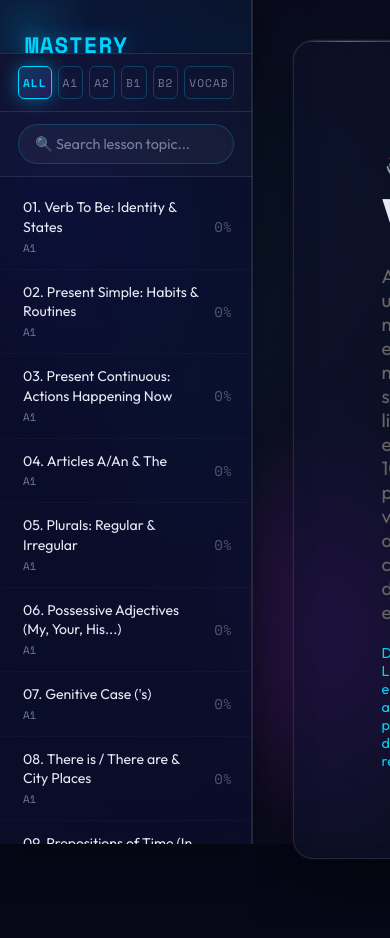
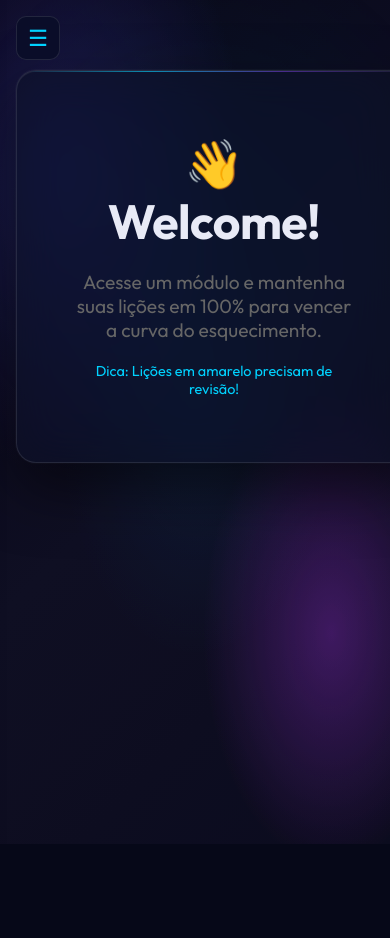
Before and after one commit to gtosti/mastery-english, a plain HTML site: page index.html in a window 390 px wide. Drawn offline with nearby package versions, Linux system fonts and the light colour scheme.

Commit message:
Add files via upload

```diff
--- a/core.js
+++ b/core.js
@@ -109,6 +109,13 @@ function loadLesson(index) {
     const p           = userProgress[index] || { score: 0, lastDate: null };
     const isCompleted = p.score >= 100;
     const isFading    = p.score > 0 && p.score < 100;
+
+    if (window.innerWidth <= 768) toggleSidebar();
+    if (window.innerWidth <= 768) {
+        const nav = document.querySelector('nav');
+    if (nav.classList.contains('open')) toggleSidebar();
+    }
+
 
     if (typeof activeRecognition !== 'undefined' && activeRecognition) stopRecognition(index);
 
@@ -335,3 +342,11 @@ function renderVocabLesson(index, lesson, area, p) {
 }
 
 window.onload = init;
+
+
+function toggleSidebar() {
+    const nav     = document.querySelector('nav');
+    const overlay = document.getElementById('sidebar-overlay');
+    nav.classList.toggle('open');
+    overlay.classList.toggle('open');
+}
--- a/index.html
+++ b/index.html
@@ -8,6 +8,8 @@
 
 </head>
 <body>
+    <button class="hamburger" id="hamburger-btn" onclick="toggleSidebar()">☰</button>
+    <div class="sidebar-overlay" id="sidebar-overlay" onclick="toggleSidebar()"></div>
 
     <nav>
         <div class="dashboard">
--- a/style.css
+++ b/style.css
@@ -755,3 +755,72 @@ code {
 
 .free-prod-feedback { font-size: 0.85rem; color: var(--success); }
 .free-prod-result   { margin-top: 15px; }
+
+/* ── Hamburguer & Responsivo ── */
+.hamburger {
+    display: none;
+    position: fixed;
+    top: 16px;
+    left: 16px;
+    z-index: 100;
+    background: rgba(10,14,40,0.9);
+    border: 1px solid var(--glass-border);
+    color: var(--accent);
+    font-size: 1.4rem;
+    width: 44px;
+    height: 44px;
+    border-radius: 10px;
+    cursor: pointer;
+    backdrop-filter: blur(10px);
+    transition: all 0.3s ease;
+}
+
+.hamburger:hover {
+    background: rgba(0,210,255,0.1);
+    box-shadow: var(--glow-cyan);
+}
+
+.sidebar-overlay {
+    display: none;
+    position: fixed;
+    inset: 0;
+    background: rgba(0,0,0,0.6);
+    z-index: 9;
+    backdrop-filter: blur(2px);
+}
+
+@media (max-width: 768px) {
+    .hamburger { display: flex; align-items: center; justify-content: center; }
+
+    nav {
+        position: fixed;
+        left: -100%;
+        top: 0;
+        height: 100vh;
+        transition: left 0.35s cubic-bezier(0.4, 0, 0.2, 1);
+        z-index: 50;
+        width: 85vw;
+        max-width: 360px;
+    }
+
+    nav.open {
+        left: 0;
+        box-shadow: 8px 0 40px rgba(0,0,0,0.7);
+    }
+
+    nav.open ~ .sidebar-overlay,
+    .sidebar-overlay.open { display: block; }
+
+    main {
+        padding: 70px 16px 24px;
+        height: 100vh;
+        max-height: 100vh;
+    }
+
+    .lesson-card { padding: 24px 18px; }
+
+    h1 { font-size: 1.4rem; }
+
+    .free-production-actions { flex-direction: column; align-items: stretch; }
+    .free-production-actions .btn { width: 100%; justify-content: center; }
+}
```
